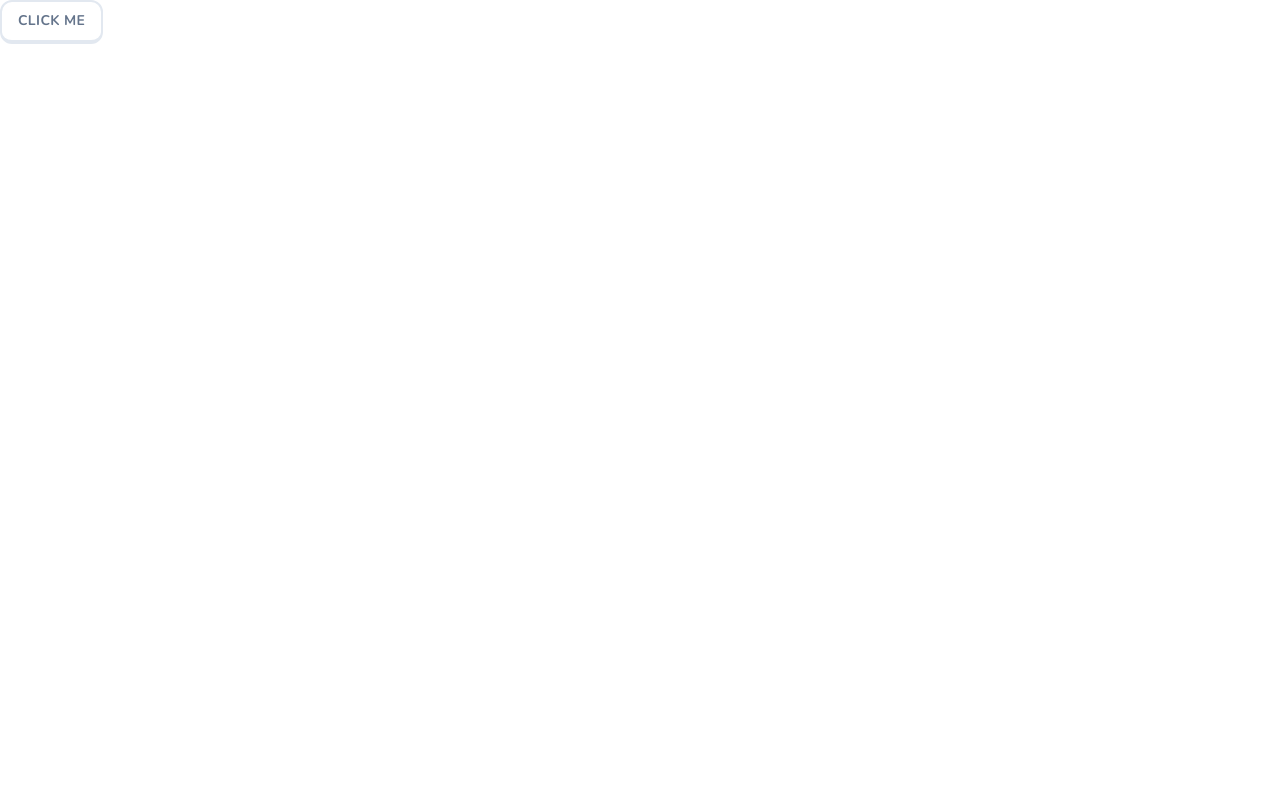
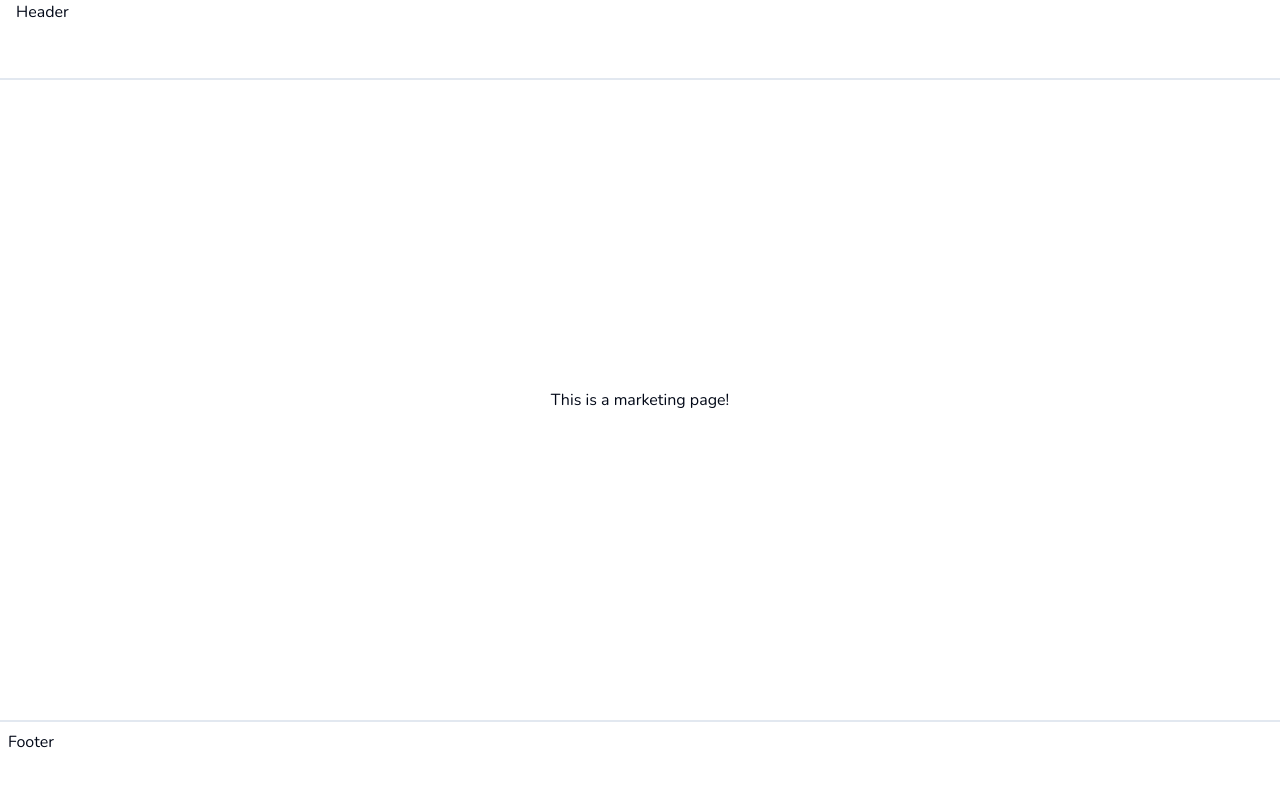
Before and after one commit to Alvaresan/lingo, a Next.js app: page / in a window 1280 px wide. Shown: the top 786 px of the page. Built offline with nearby package versions, Linux system fonts and the light colour scheme.

Commit message:
Marketing Page

```diff
--- /dev/null
+++ b/app/(marketing)/footer.tsx
@@ -0,0 +1,7 @@
+export const Footer = () => {
+  return (
+    <footer className="hidden lg:block h-20 w-full border-t-2 border-slate-200 p-2">
+      Footer
+    </footer>
+  );
+};
--- /dev/null
+++ b/app/(marketing)/header.tsx
@@ -0,0 +1,7 @@
+export const Header = () => {
+  return (
+    <header className="h-20 w-full border-b-2 border-slate-200 px-4">
+      Header
+    </header>
+  );
+};
--- /dev/null
+++ b/app/(marketing)/layout.tsx
@@ -0,0 +1,20 @@
+import { Footer } from "./footer";
+import { Header } from "./header";
+
+type Props = {
+  children: React.ReactNode;
+};
+
+const MarketingLayout = ({ children }: Props) => {
+  return (
+    <div className="min-h-screen flex flex-col">
+      <Header />
+      <main className="flex-1 flex flex-col items-center justify-center">
+        {children}
+      </main>
+      <Footer />
+    </div>
+  );
+};
+
+export default MarketingLayout;
--- a/app/page.tsx
+++ b/app/(marketing)/page.tsx
@@ -1,9 +1,5 @@
 import { Button } from "@/components/ui/button";
 
 export default function Home() {
-  return (
-    <div>
-      <Button>Click Me</Button>
-    </div>
-  );
+  return <div>This is a marketing page!</div>;
 }
```
